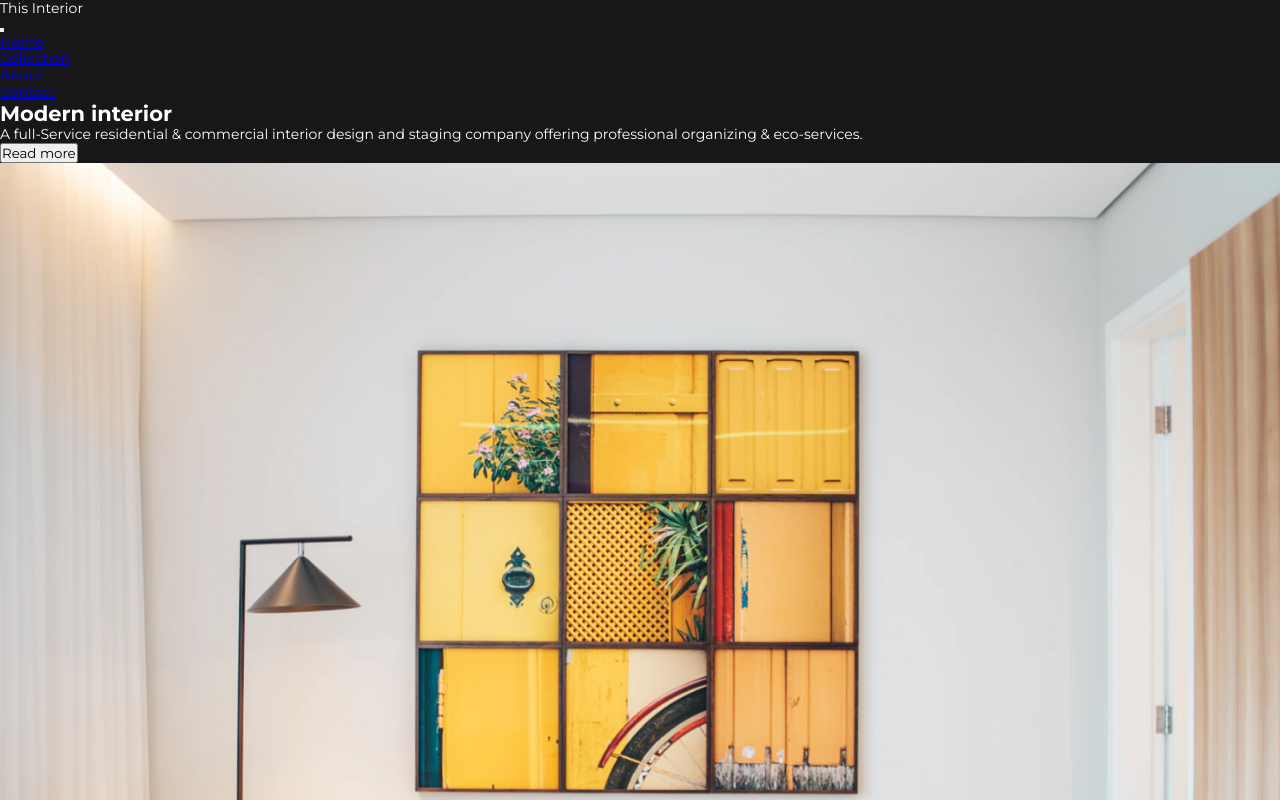
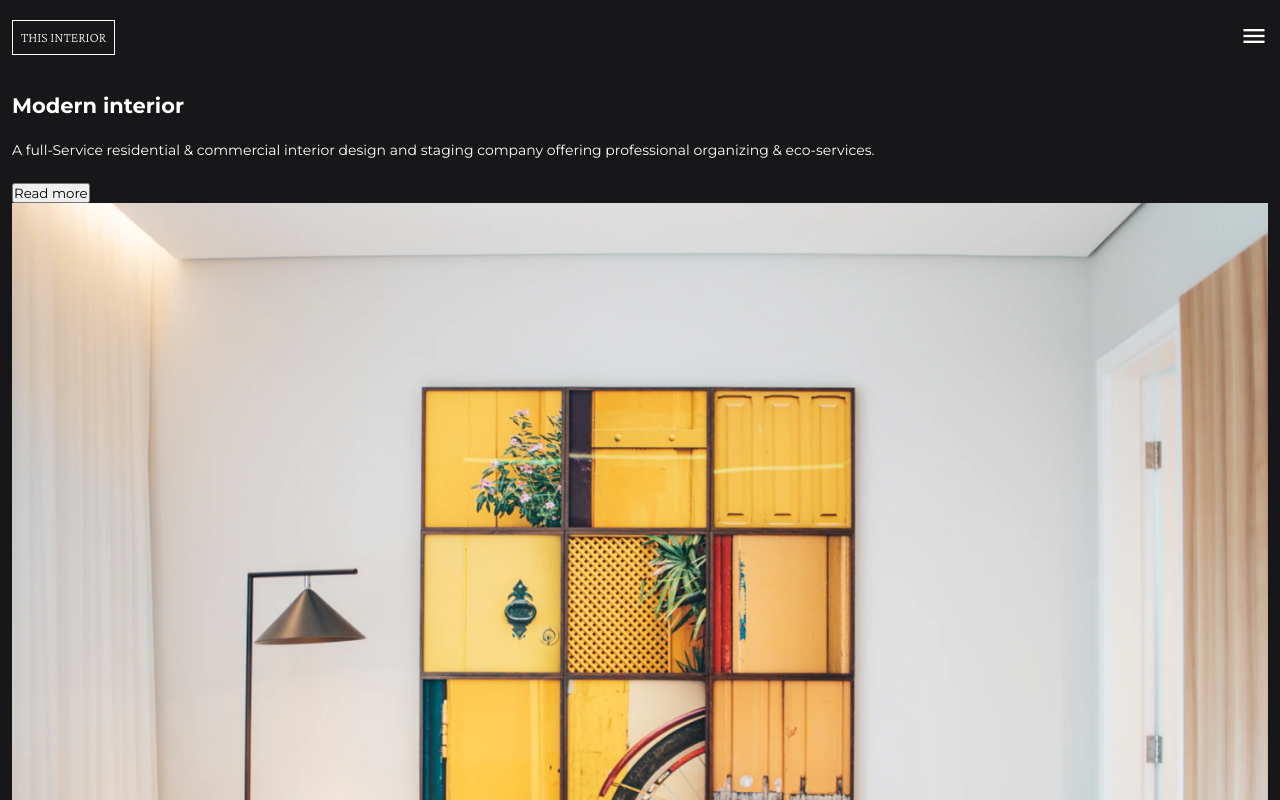
Before and after one commit to jjalbuenacabuyao/interior-consultant-master, a website: page index.html in a window 1280 px wide. Shown: the top 800 px of the page. Drawn offline with nearby package versions, Linux system fonts and the light colour scheme.

Commit message:
styled the header and main container

```diff
--- a/css/style.css
+++ b/css/style.css
@@ -28,6 +28,40 @@
   font-family: var(--ff-crimson);
 }
 
+.hidden {
+  display: none;
+}
+
+.material-icons-round {
+  font-family: "Material Icons";
+  font-weight: normal;
+  font-style: normal;
+  font-size: 28px; /* Preferred icon size */
+  display: inline-block;
+  line-height: 1;
+  text-transform: none;
+  letter-spacing: normal;
+  word-wrap: normal;
+  white-space: nowrap;
+  direction: ltr;
+  color: inherit;
+
+  /* Support for all WebKit browsers. */
+  -webkit-font-smoothing: antialiased;
+  /* Support for Safari and Chrome. */
+  text-rendering: optimizeLegibility;
+
+  /* Support for Firefox. */
+  -moz-osx-font-smoothing: grayscale;
+
+  /* Support for IE. */
+  font-feature-settings: "liga";
+}
+
+.md-light {
+  color: var(--clr-white);
+}
+
 *,
 *::after,
 *::after {
@@ -42,6 +76,17 @@ img {
   max-width: 100%;
 }
 
+ul {
+  list-style: none;
+}
+
+a,
+a:active,
+a:visited {
+  color: inherit;
+  text-decoration: none;
+}
+
 body {
   font-family: var(--ff-monserrat);
   font-size: var(--fs-14);
@@ -49,4 +94,43 @@ body {
   overflow-x: hidden;
   background-color: var(--clr-black);
   color: var(--clr-white);
+  padding: 1.25rem 0.75rem;
 }
+
+.page-header {
+  display: flex;
+  align-items: center;
+  justify-content: space-between;
+}
+
+.logo {
+  padding: 0.5rem;
+  border: 1px solid var(--clr-white);
+  width: max-content;
+}
+
+.logo > p {
+  text-transform: uppercase;
+}
+
+.nav-toggle {
+  background-color: transparent;
+  border: none;
+}
+
+.nav {
+  position: fixed;
+  inset: 0;
+  transform: translateX(-100%);
+}
+
+.container {
+  padding-block-start: 2.375rem;
+}
+
+.text-container {
+  display: flex;
+  flex-direction: column;
+  align-items: start;
+  gap: 1.5rem;
+}
--- a/index.html
+++ b/index.html
@@ -29,24 +29,30 @@
       rel="stylesheet"
     />
 
+    <!-- Google Icons -->
+    <link
+      href="https://fonts.googleapis.com/icon?family=Material+Icons"
+      rel="stylesheet"
+    />
+
     <title>Devchallenges</title>
 
     <link rel="stylesheet" href="./css/style.css" />
     <script src="./js/index.js" defer></script>
   </head>
   <body>
-    <header>
+    <header class="page-header">
       <div class="logo">
-        <p>This Interior</p>
+        <p class="font-crimson">This Interior</p>
       </div>
 
       <button class="nav-toggle">
-        <span></span>
-        <span></span>
-        <span></span>
+        <span class="material-icons-round md-light">
+          menu
+        </span>
       </button>
 
-      <nav>
+      <nav class="nav">
         <ul>
           <li><a href="#">Home</a></li>
           <li><a href="#">Collection</a></li>
@@ -56,14 +62,14 @@
       </nav>
     </header>
 
-    <main>
-      <article>
+    <main class="container">
+      <article class="text-container">
         <h1>Modern interior</h1>
         <p>
           A full-Service residential & commercial interior design and staging
           company offering professional organizing & eco-services.
         </p>
-        <button class="readd-more">Read more</button>
+        <button class="read-more">Read more</button>
       </article>
 
       <div class="post-container">
```
Also changed, not shown: images/menu_FILL0_wght400_GRAD0_opsz48.svg (renamed from images/hambuger-menu.svg).
